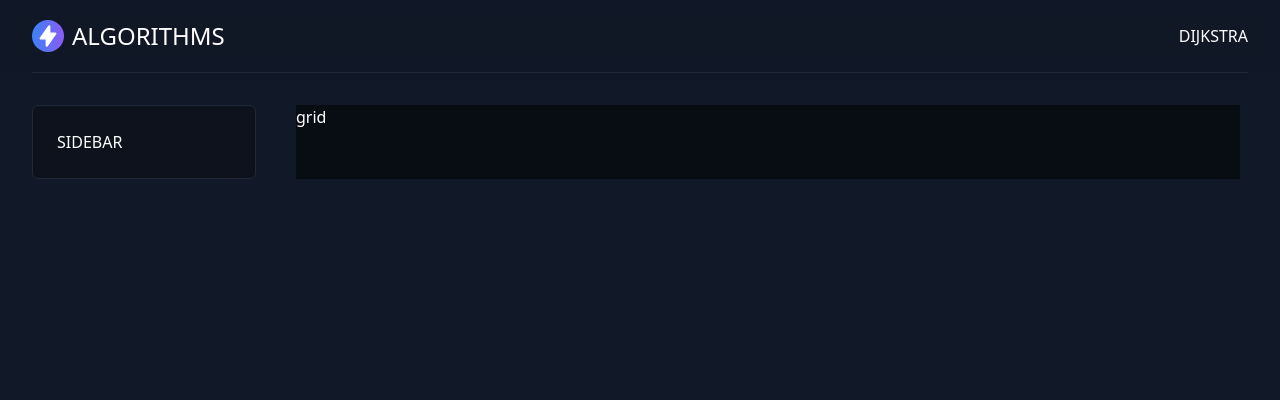
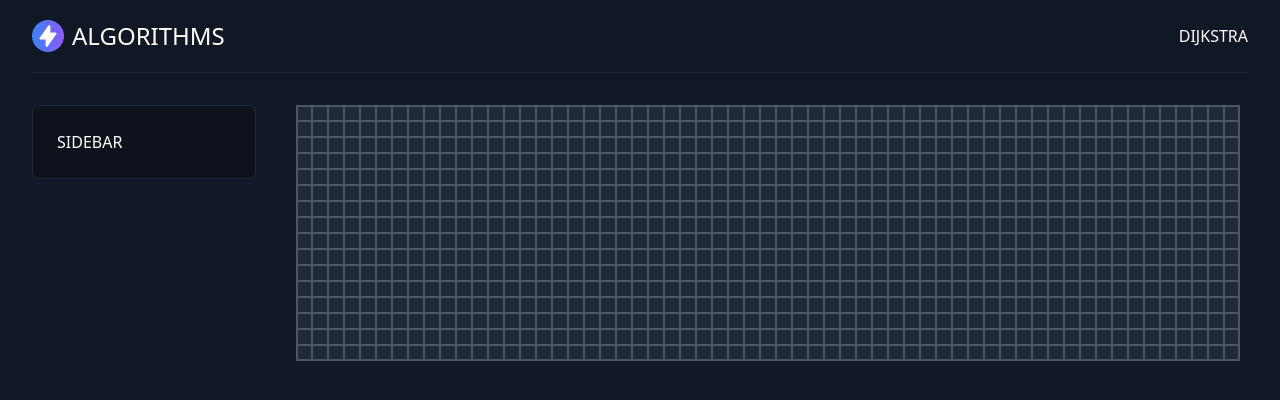
Before and after one commit to Squshy/algorithm-showcase, a Next.js app in the folder client/: page / in a window 1280 px wide. Shown: the top 400 px of the page. Built offline with nearby package versions, Linux system fonts and the light colour scheme.

Commit message:
grid seems okay

```diff
--- a/client/components/Grid.tsx
+++ /dev/null
@@ -1,6 +0,0 @@
-import React from "react";
-
-interface GridProps {}
-export const Grid: React.FC<GridProps> = ({}) => {
-  return <div className={`w-full bg-black-50`}>grid</div>;
-};
--- /dev/null
+++ b/client/components/grid/Grid.tsx
@@ -0,0 +1,69 @@
+import React, { useEffect } from "react";
+import { useRef } from "react";
+import { useState } from "react";
+import { useOnScreenResize } from "../../hooks/useOnResize";
+import { GridNode } from "./GridNode";
+
+const PX_IN_REM = 16;
+
+interface GridProps {}
+
+interface GridDimensions {
+  rows: number;
+  cols: number;
+}
+
+export const Grid: React.FC<GridProps> = ({}) => {
+  const { width, height } = useOnScreenResize();
+  const [gridDimensions, setGridDimensions] = useState<GridDimensions>({
+    rows: 0,
+    cols: 0,
+  });
+  const gridRef: any = useRef<HTMLDivElement>();
+
+  useEffect(() => {
+    const newGird: GridDimensions = {
+      rows: 5,
+      cols: 0,
+    };
+    if (gridRef.current) {
+      newGird.cols = Math.floor(
+        gridRef.current.getBoundingClientRect().width / PX_IN_REM
+      );
+      newGird.rows = Math.floor(
+        gridRef.current.getBoundingClientRect().height / PX_IN_REM
+      );
+      console.log("Grid Width:", gridRef.current.getBoundingClientRect().width);
+      console.log("Window Width:", width);
+      console.log("Grid cols:", newGird.cols);
+      console.log("Grid rows:", newGird.rows);
+    }
+    setGridDimensions(newGird);
+  }, [width, height]);
+
+  const createGrid = (): Array<JSX.Element> => {
+    const nodes: Array<JSX.Element> = [];
+
+    for (let i = 0; i < gridDimensions.rows; i++) {
+      for (let j = 0; j < gridDimensions.cols; j++) {
+        nodes.push(
+          <GridNode
+            key={`${i}-${j}`}
+            row={i}
+            col={j}
+            endRow={i === gridDimensions.rows - 1}
+            endCol={j === gridDimensions.cols - 1}
+          />
+        );
+      }
+    }
+
+    return nodes;
+  };
+
+  return (
+    <div className={`w-full flex flex-wrap h-64 justify-center`} ref={gridRef}>
+      {createGrid()}
+    </div>
+  );
+};
--- /dev/null
+++ b/client/components/grid/GridNode.tsx
@@ -0,0 +1,26 @@
+import React from "react";
+
+interface GridNodeProps {
+  row: number;
+  col: number;
+  endRow: boolean;
+  endCol: boolean;
+}
+
+export const GridNode: React.FC<GridNodeProps> = ({
+  col,
+  row,
+  endRow,
+  endCol,
+}) => {
+  return (
+    <div
+      className={`h-4 w-4 border-gray-600 border bg-gray-800 ${
+        row === 0 && "border-t-2"
+      } ${endRow && "border-b-2"} ${endCol && "border-r-2"} ${
+        col === 0 && "border-l-2"
+      }
+      transform duration-150 ease-in-out hover:scale-125 hover:bg-gray-900 hover:border-2 hover:border-gray-400 hover:z-50`}
+    ></div>
+  );
+};
--- a/client/hooks/useOnResize.tsx
+++ b/client/hooks/useOnResize.tsx
@@ -5,15 +5,15 @@ interface WindowSizeProps {
   width: number;
 }
 
-function useOnResize():WindowSizeProps {
-  const [size, setSize] = useState<WindowSizeProps>({height: 0, width: 0});
+export function useOnScreenResize(): WindowSizeProps {
+  const [size, setSize] = useState<WindowSizeProps>({ height: 0, width: 0 });
   useLayoutEffect(() => {
     function updateScreenSize() {
-      setSize({width: window.innerWidth, height: window.innerHeight})
+      setSize({ width: window.innerWidth, height: window.innerHeight });
     }
-    window.addEventListener('resize', updateScreenSize);
+    window.addEventListener("resize", updateScreenSize);
     updateScreenSize();
-    return () => window.removeEventListener('resize', updateScreenSize)
+    return () => window.removeEventListener("resize", updateScreenSize);
   }, []);
-  return size
+  return size;
 }
--- a/client/pages/index.tsx
+++ b/client/pages/index.tsx
@@ -1,5 +1,5 @@
 import type { NextPage } from "next";
-import { Grid } from "../components/Grid";
+import { Grid } from "../components/grid/Grid";
 import { Nav } from "../components/nav/Nav";
 import { SideBar } from "../components/nav/sidebar/Sidebar";
 
--- a/client/tailwind.config.js
+++ b/client/tailwind.config.js
@@ -4,35 +4,28 @@ module.exports = {
   theme: {
     extend: {
       backgroundColor: {
-        // gray: {
-        //   50: "#f5f5f5",
-        //   100: "#EDEDED",
-        //   200: "#DBDBDB",
-        //   300: "#C2C2C2",
-        //   400: "#A6A6A6",
-        //   500: "#858585",
-        //   600: "#666666",
-        //   700: "#4F4F4F",
-        //   800: "#454545",
-        //   900: "#383838",
-        //   1100: "#1e1e1e",
-        // },
         black: {
           0: "#000000",
           25: "#0d121d",
           50: "#080c13",
-        }
+        },
       },
       maxWidth: {
-        '8xl': "92rem"
+        "8xl": "92rem",
       },
       inset: {
-        '105': "105px"
-      }
+        105: "105px",
+      },
     },
   },
   variants: {
-    extend: {},
+    extend: {
+      width: ["responsive", "hover"],
+      height: ["responsive", "hover"],
+      borderWidth: ["responsive", "hover"],
+      borderColor: ['responsive', 'hover'],
+      zIndex: ['hover']
+    },
   },
   plugins: [],
 };
```
